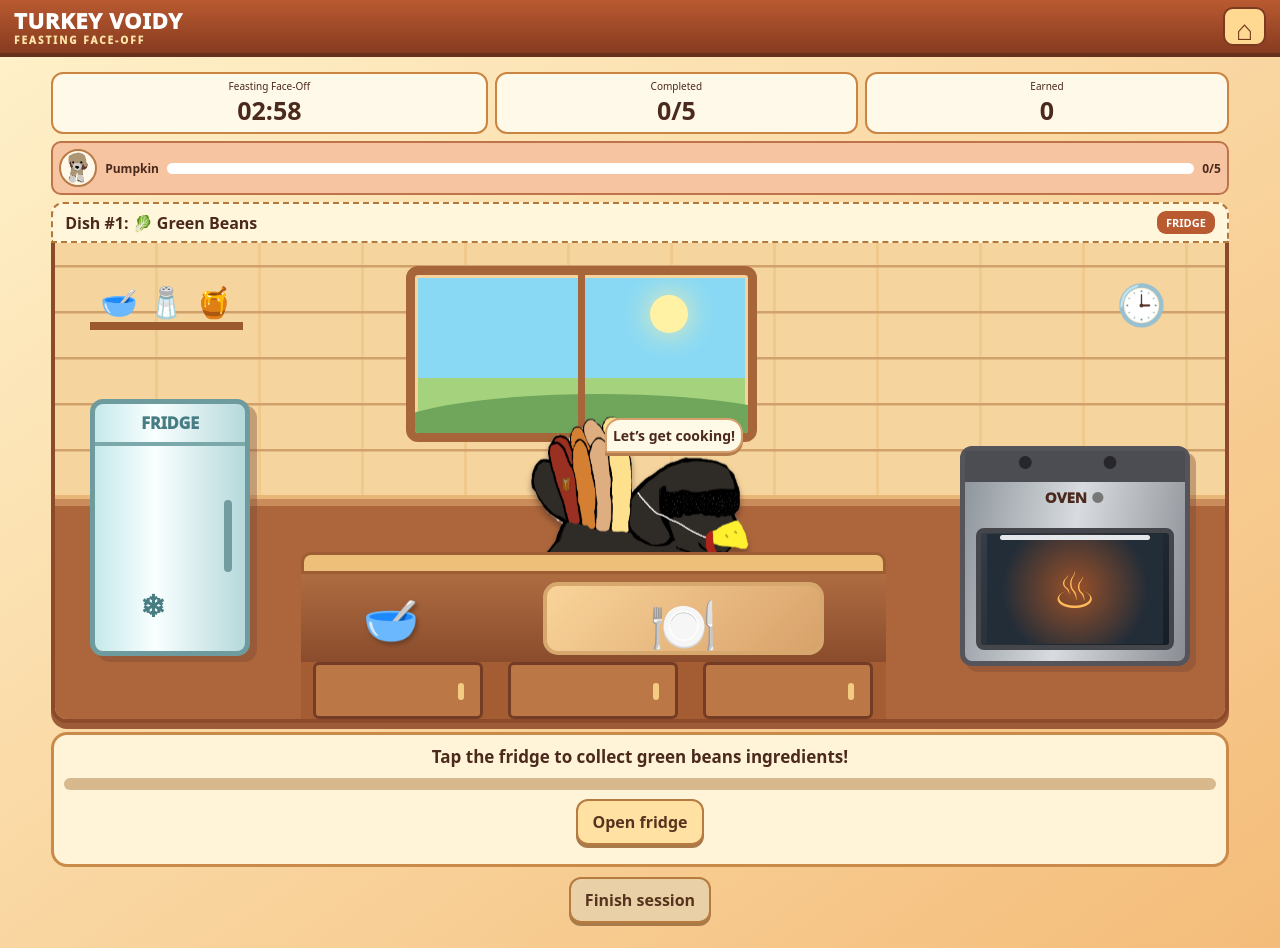
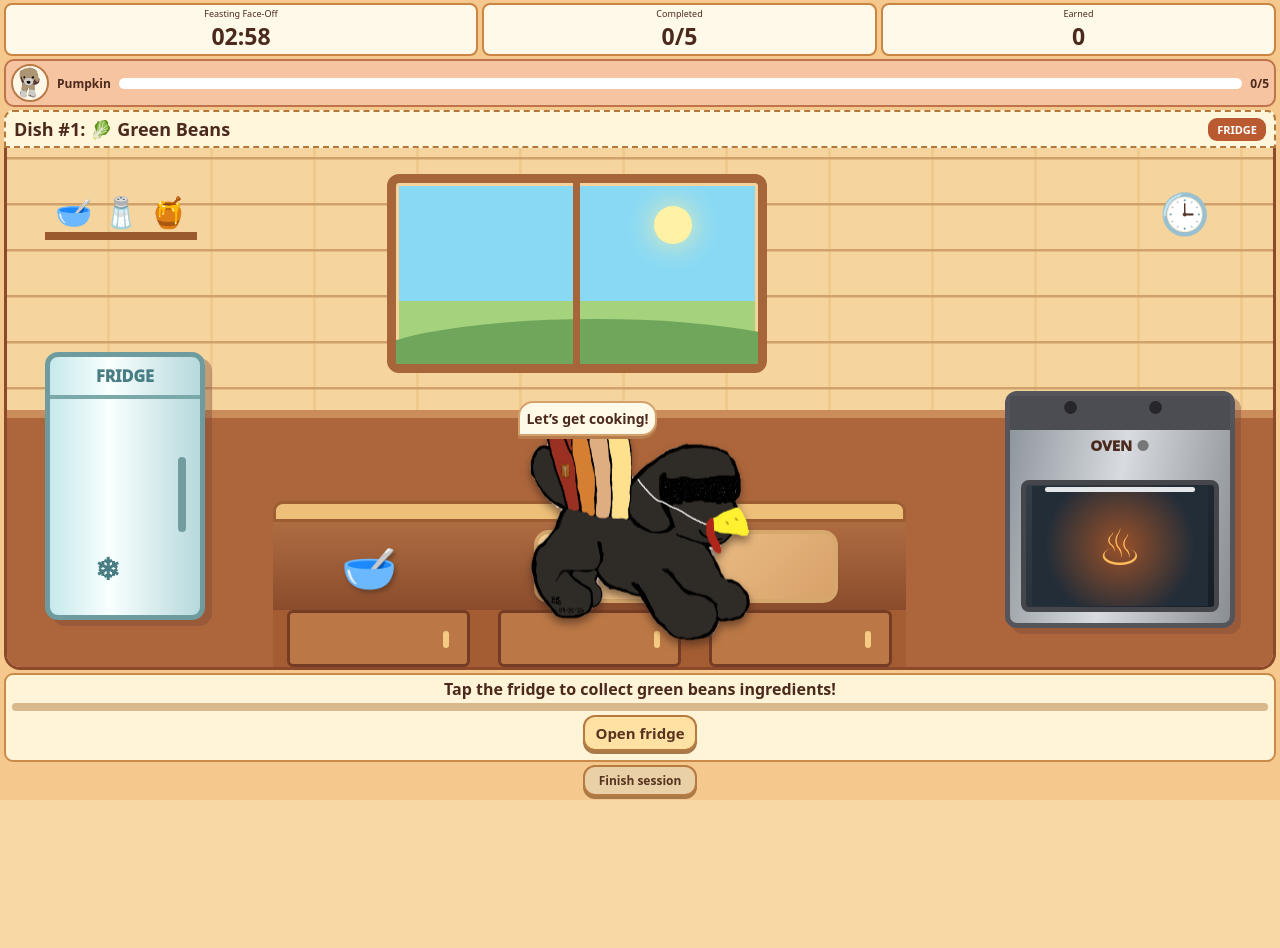
Before and after one commit to raisingfloofz/Turkey-Voidy-Feasting-Faceoff, a plain HTML site: page index.html in a window 1280 px wide. Both pictures are taken after a click on the button 944 px from the left and 505 px from the top of the page. After the commit the page ends 800 px from the top, so only its background shows below. Drawn offline with Linux system fonts and the light colour scheme.

Commit message:
Enhance CSS for gameplay and layout adjustments

```diff
--- a/style.css
+++ b/style.css
@@ -2,3 +2,52 @@
 
 /* Family competitor artwork and touch-friendly oven interaction */
 .rivalPortrait{width:38px;height:38px;object-fit:contain;background:#fff7e7;border:2px solid #b87b48;border-radius:50%;flex-shrink:0}.readyToDrag{cursor:grab;touch-action:none;filter:drop-shadow(0 0 9px #fff0a0)}.ovenDoor{touch-action:manipulation}.kitchen{user-select:none;-webkit-user-select:none}@media(min-width:700px){.kitchen{height:min(60dvh,650px)}}
+
+/* Full-viewport gameplay. Menu and results retain their original layouts. */
+html,body{width:100%;height:100%;margin:0}
+body:has(#play:not([hidden])){overflow:hidden}
+body:has(#play:not([hidden])) header{display:none}
+#play:not([hidden]){
+ position:fixed;inset:0;width:100vw;height:100dvh;max-width:none;
+ display:flex;flex-direction:column;gap:0;overflow:hidden;
+ padding:max(3px,env(safe-area-inset-top)) max(4px,env(safe-area-inset-right)) max(4px,env(safe-area-inset-bottom)) max(4px,env(safe-area-inset-left));
+ background:#f5c98e;z-index:20;
+}
+#play .hud{flex:none;width:100%;max-width:none;margin:0 0 3px;gap:4px}
+#play .hud>div{padding:2px 3px;border-radius:8px}
+#play .hud small{font-size:9px}
+#play .hud b{font-size:clamp(15px,4.6vw,23px)}
+#play .rival{flex:none;width:100%;max-width:none;margin:0 0 3px;padding:3px 5px}
+#play .orderTicket{flex:none;width:100%;max-width:none;border-radius:9px 9px 0 0;padding:5px 8px;font-size:clamp(12px,3.4vw,18px)}
+#play .kitchen{flex:1 1 0;min-height:0!important;max-width:none;width:100%;height:auto!important;max-height:none!important;margin:0;border-width:3px;box-shadow:none}
+#play .controlPanel{flex:none;width:100%;max-width:none;margin:3px 0 0;padding:5px 6px;border-width:2px;border-radius:9px}
+#play .instruction{min-height:0;font-size:clamp(11px,3vw,16px);line-height:1.2}
+#play .progress{margin:4px 0;height:8px}
+#play .actions button,#play .ingredientTray button{padding:6px 10px;font-size:clamp(11px,3vw,15px);min-height:32px}
+#play .ingredientTray{margin-top:4px}
+#play .recipes{flex:none;width:100%;max-width:none;margin:3px 0;gap:3px}
+#play .recipes button{padding:5px 2px;font-size:clamp(10px,2.5vw,13px)}
+#play .foot{flex:none;margin:3px 0 0;gap:6px}
+#play .foot button{padding:5px 14px;min-height:29px;font-size:12px}
+#play .room{inset:25% 0 0}
+#play .chef{z-index:6;bottom:0;left:30%;width:40%;height:69%;pointer-events:none}
+#play .chef img{max-height:100%;max-width:100%;object-position:bottom;filter:drop-shadow(0 5px 4px #3d241a99)}
+#play .speech{left:26%;top:1%;z-index:7}
+#play .worktop{z-index:4;pointer-events:none;bottom:0;height:32%}
+#play .worktop .board,#play .worktop #dish{pointer-events:auto}
+#play .oven,#play .fridge{z-index:5}
+#play .wall{height:55%}
+#play .fridge{height:69%;bottom:12%}
+#play .oven{height:61%;bottom:10%}
+@media(max-width:450px){
+ #play .chef{left:27%;width:46%;height:69%}
+ #play .worktop{left:19%;right:26%}
+ #play .speech{top:0;left:20%;max-width:125px}
+}
+@media(max-height:620px){
+ #play .hud small{font-size:8px}
+ #play .hud b{font-size:15px}
+ #play .controlPanel{padding:3px}
+ #play .foot button{min-height:24px;padding:3px 9px}
+ #play .recipes button{padding:3px}
+}
```
